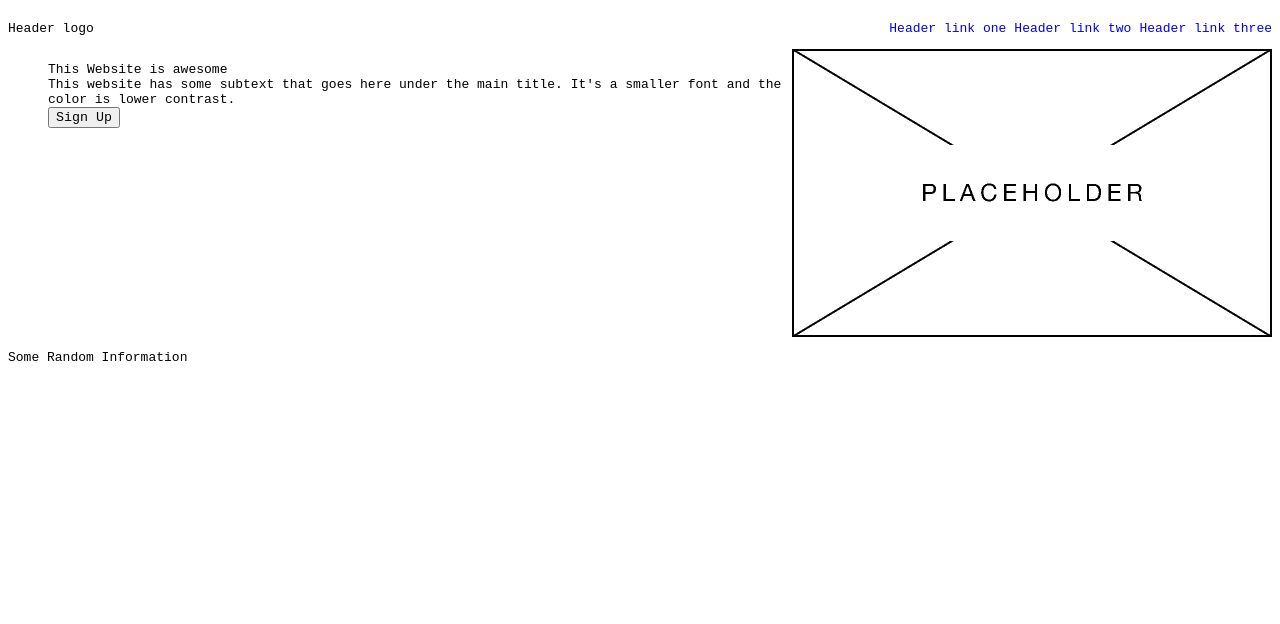
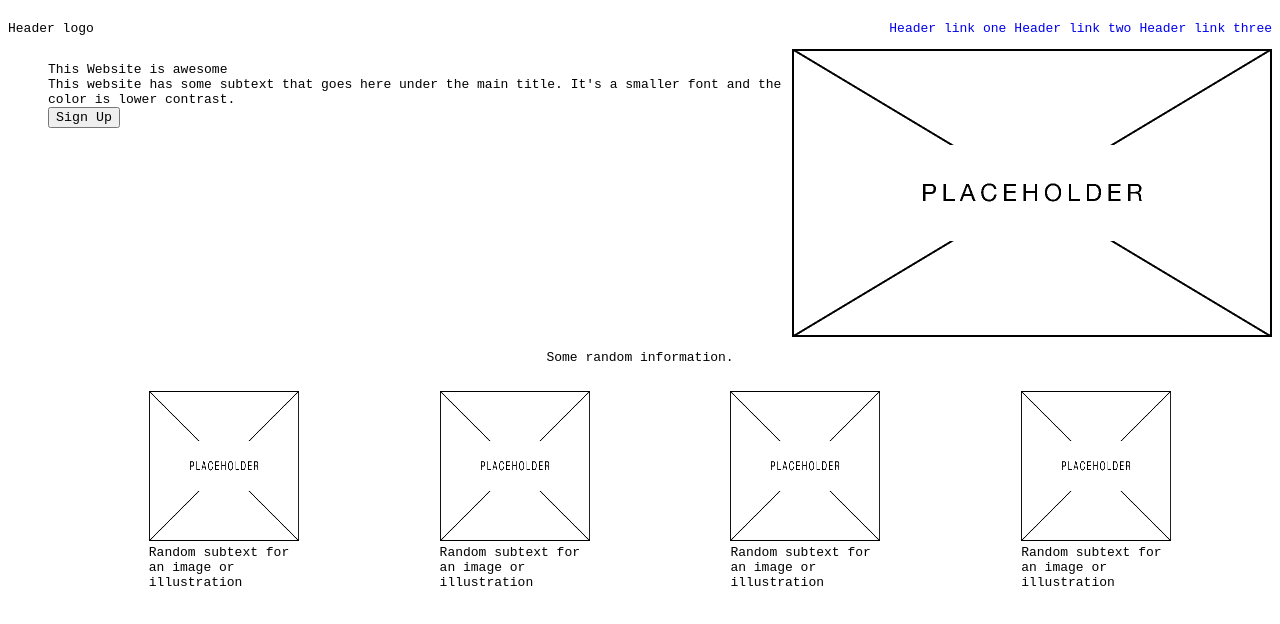
Before and after one commit to ricardo-hz/landing-page, a plain HTML site: page index.html in a window 1280 px wide. Drawn offline with Linux system fonts and the light colour scheme.

Commit message:
Lay foundation for random information

```diff
--- a/index.html
+++ b/index.html
@@ -31,7 +31,30 @@
         </div>
 
         <div class="random-information">
-            <p>Some Random Information</p>
+            <p class="text">Some random information.</p>
+            <div class="image-container">
+                <!--Random Image and Text Box 1-->
+                <ul class="image-text-box">
+                <li><img class="random-image" src = "./img/placeholder.png" alt="Placeholder alt text for placeholder image"><li>
+                <li>Random subtext for an image or illustration</li>
+                </ul>
+                <!--Random Image and Text Box 2-->
+                <ul class="image-text-box">
+                <li><img class="random-image" src = "./img/placeholder.png" alt="Placeholder alt text for placeholder image"><li>
+                <li>Random subtext for an image or illustration</li>
+                </ul>
+                <!--Random Image and Text Box 3-->
+                <ul class="image-text-box">
+                    <li><img class="random-image" src = "./img/placeholder.png" alt="Placeholder alt text for placeholder image"><li>
+                    <li>Random subtext for an image or illustration</li>
+                    </ul>
+                <!--Random Image and Text Box 4-->
+                <ul class="image-text-box">
+                <li><img class="random-image" src = "./img/placeholder.png" alt="Placeholder alt text for placeholder image"><li>
+                <li>Random subtext for an image or illustration</li>
+                </ul>
+
+            </div>
         </div>
     </body>
 <html>
--- a/styles.css
+++ b/styles.css
@@ -29,3 +29,24 @@ a{
 .below-header{
     display: flex;
 }
+
+.image-container{
+    display: flex;
+    flex-direction: row;
+    justify-content: space-evenly;
+}
+
+.image-text-box,
+.random-image{
+    width: 150px;
+    height: 150px;
+}
+
+.random-information .text{
+    text-align: center;
+}
+
+/*This allows the image to shrink and expand*/
+img{
+    flex-wrap: wrap;
+}
```
